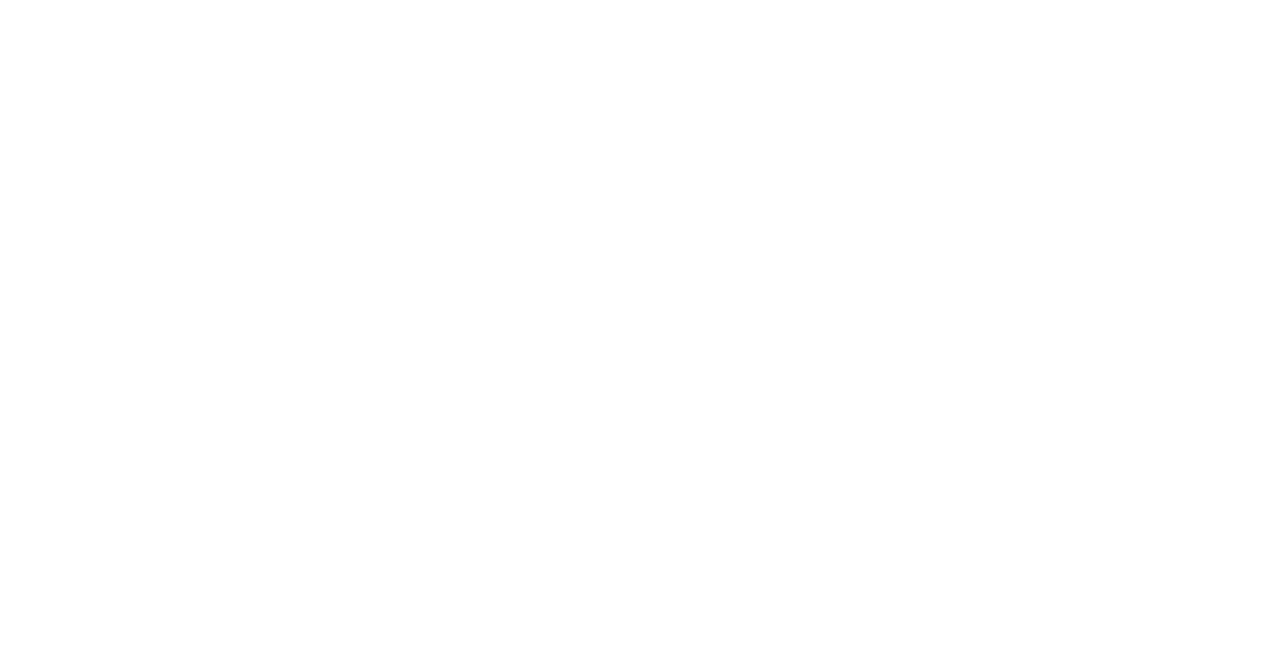
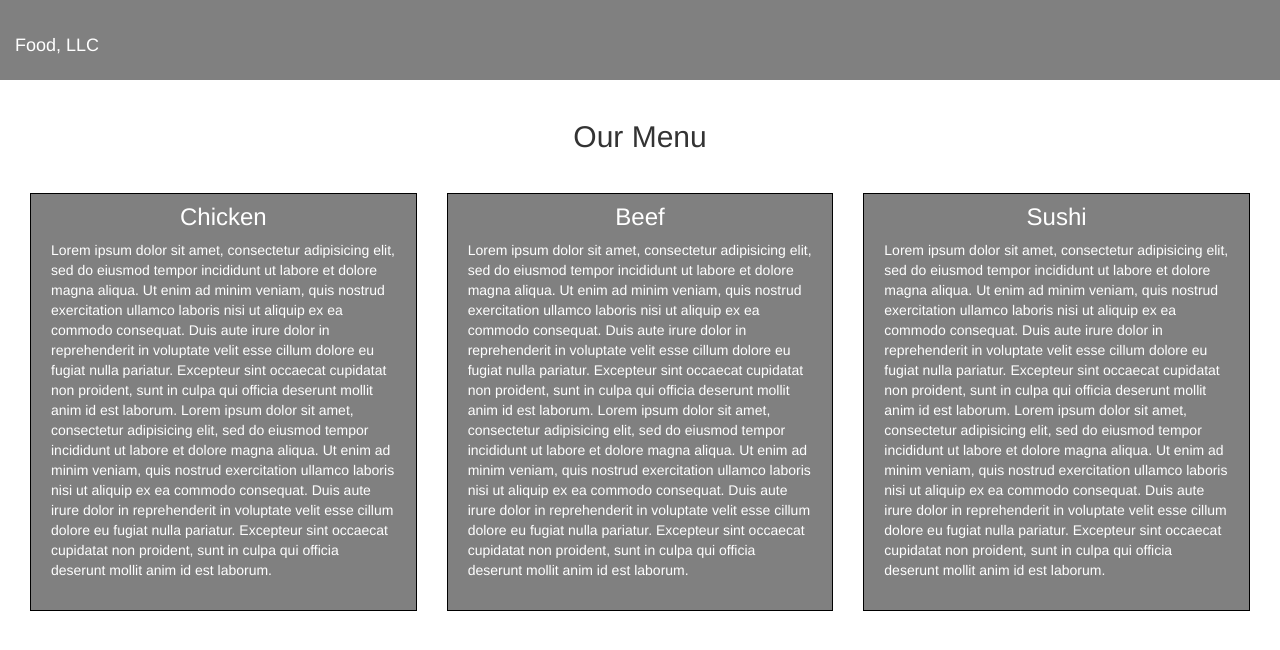
Before and after one commit to Alan-Barreto/module3-solution, a plain HTML site: page index.html in a window 1280 px wide. Drawn offline with Linux system fonts and the light colour scheme.

Commit message:
Add files via upload

```diff
--- a/index.html
+++ b/index.html
@@ -1,9 +1,105 @@
 <!<!DOCTYPE html>
 <html>
 <head>
-	<title></title>
+	<meta charset="utf-8">
+	<meta name="viewport" content="width=device-width, initial scale=1">
+	<title>Food, LLC</title>
+	<link rel="stylesheet" type="text/css" href="css/bootstrap.min.css">
+	<link rel="stylesheet" type="text/css" href="css/styles.css">
+	<script type="text/javascript" src="js/jquery-1.11.3.min.js"></script>
+	<script type="text/javascript" src="js/bootstrap.min.js"></script>
+	<script type="text/javascript" src=""></script>
 </head>
 <body>
+	<header>
+		<nav id="header-nav" class="navbar navbar-default">
+			<div class="container">
+				<div class="navbar-header">
+					<h1 class="navbar-brand">Food, LLC</h1>
+			   		<button type="button" class="navbar-toggle collapsed" data-toggle="collapse" data-target="#collapsable-nav" aria-expanded="false">
+       			 	<span class="sr-only">Toggle navigation</span>
+       			 	<span class="icon-bar"></span>
+       			 	<span class="icon-bar"></span>
+       			 	<span class="icon-bar"></span>
+     				 </button>
+				</div>
 
+				<div id="collapsable-nav" class="collapse navbar-collapse">
+					<ul id="nav-list" class="nav navbar-nav navbar-right">
+						<li>
+							<a href="#chicken" class="visible-xs text-center"><br> Chicken</a>
+						</li>
+						<li>
+							<a href="#beef" class="visible-xs text-center"><br> Beef</a>
+						</li>
+						<li>
+							<a href="#sushi" class="visible-xs text-center"><br> Sushi</a>
+						</li>
+					</ul>
+				</div>
+			</div>
+		</nav>
+	</header>
+	<div class="container">
+		<div>
+			<h2  id="home" class="text-center">Our Menu</h2>
+		</div>
+			<div class="col-md-4 col-sm-6 col-xs-12">
+				<div id="chicken">
+					<h3 class="text-center">Chicken</h3>
+					<p>Lorem ipsum dolor sit amet, consectetur adipisicing elit, sed do eiusmod
+					tempor incididunt ut labore et dolore magna aliqua. Ut enim ad minim veniam,
+					quis nostrud exercitation ullamco laboris nisi ut aliquip ex ea commodo
+					consequat. Duis aute irure dolor in reprehenderit in voluptate velit esse
+					cillum dolore eu fugiat nulla pariatur. Excepteur sint occaecat cupidatat non
+					proident, sunt in culpa qui officia deserunt mollit anim id est laborum.
+					Lorem ipsum dolor sit amet, consectetur adipisicing elit, sed do eiusmod
+					tempor incididunt ut labore et dolore magna aliqua. Ut enim ad minim veniam,
+					quis nostrud exercitation ullamco laboris nisi ut aliquip ex ea commodo
+					consequat. Duis aute irure dolor in reprehenderit in voluptate velit esse
+					cillum dolore eu fugiat nulla pariatur. Excepteur sint occaecat cupidatat non
+					proident, sunt in culpa qui officia deserunt mollit anim id est laborum.</p>
+					<a href="#home" class="visible-xs">Back to Top</a>
+				</div>
+			</div>
+
+			<div class="col-md-4 col-sm-6 col-xs-12">
+				<div id="beef">
+					<h3 class="text-center">Beef</h3>
+					<p>Lorem ipsum dolor sit amet, consectetur adipisicing elit, sed do eiusmod
+					tempor incididunt ut labore et dolore magna aliqua. Ut enim ad minim veniam,
+					quis nostrud exercitation ullamco laboris nisi ut aliquip ex ea commodo
+					consequat. Duis aute irure dolor in reprehenderit in voluptate velit esse
+					cillum dolore eu fugiat nulla pariatur. Excepteur sint occaecat cupidatat non
+					proident, sunt in culpa qui officia deserunt mollit anim id est laborum.
+					Lorem ipsum dolor sit amet, consectetur adipisicing elit, sed do eiusmod
+					tempor incididunt ut labore et dolore magna aliqua. Ut enim ad minim veniam,
+					quis nostrud exercitation ullamco laboris nisi ut aliquip ex ea commodo
+					consequat. Duis aute irure dolor in reprehenderit in voluptate velit esse
+					cillum dolore eu fugiat nulla pariatur. Excepteur sint occaecat cupidatat non
+					proident, sunt in culpa qui officia deserunt mollit anim id est laborum.</p>
+					<a href="#home" class="visible-xs">Back to Top</a>
+				</div>
+			</div>
+
+			<div class="col-md-4 col-sm-12 col-xs-12">
+				<div id="sushi">
+					<h3 class="text-center">Sushi</h3>
+					<p>Lorem ipsum dolor sit amet, consectetur adipisicing elit, sed do eiusmod
+					tempor incididunt ut labore et dolore magna aliqua. Ut enim ad minim veniam,
+					quis nostrud exercitation ullamco laboris nisi ut aliquip ex ea commodo
+					consequat. Duis aute irure dolor in reprehenderit in voluptate velit esse
+					cillum dolore eu fugiat nulla pariatur. Excepteur sint occaecat cupidatat non
+					proident, sunt in culpa qui officia deserunt mollit anim id est laborum.
+					Lorem ipsum dolor sit amet, consectetur adipisicing elit, sed do eiusmod
+					tempor incididunt ut labore et dolore magna aliqua. Ut enim ad minim veniam,
+					quis nostrud exercitation ullamco laboris nisi ut aliquip ex ea commodo
+					consequat. Duis aute irure dolor in reprehenderit in voluptate velit esse
+					cillum dolore eu fugiat nulla pariatur. Excepteur sint occaecat cupidatat non
+					proident, sunt in culpa qui officia deserunt mollit anim id est laborum.</p>
+					<a href="#home" class="visible-xs">Back to Top</a>
+				</div>
+			</div>
+	</div>
 </body>
 </html>
```
